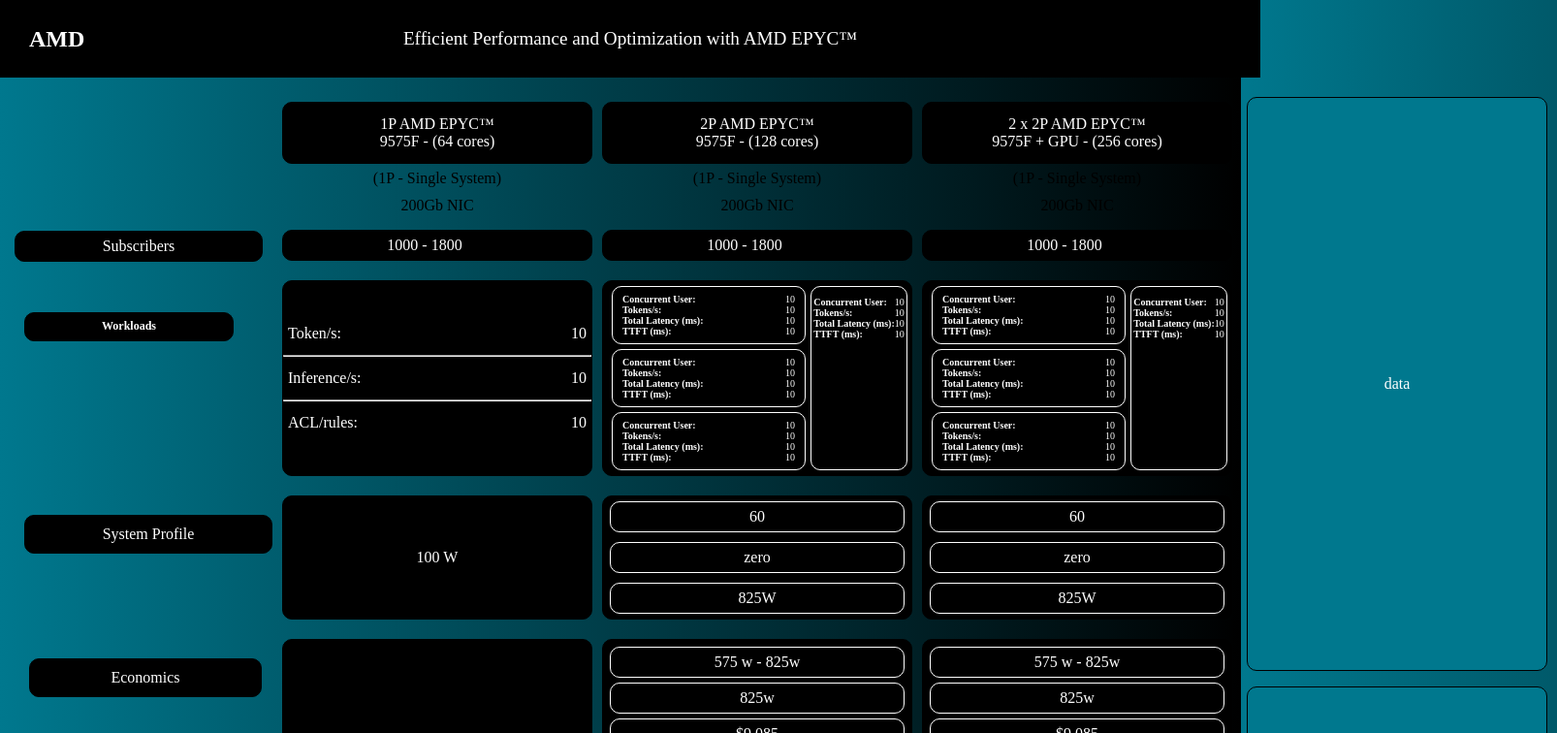
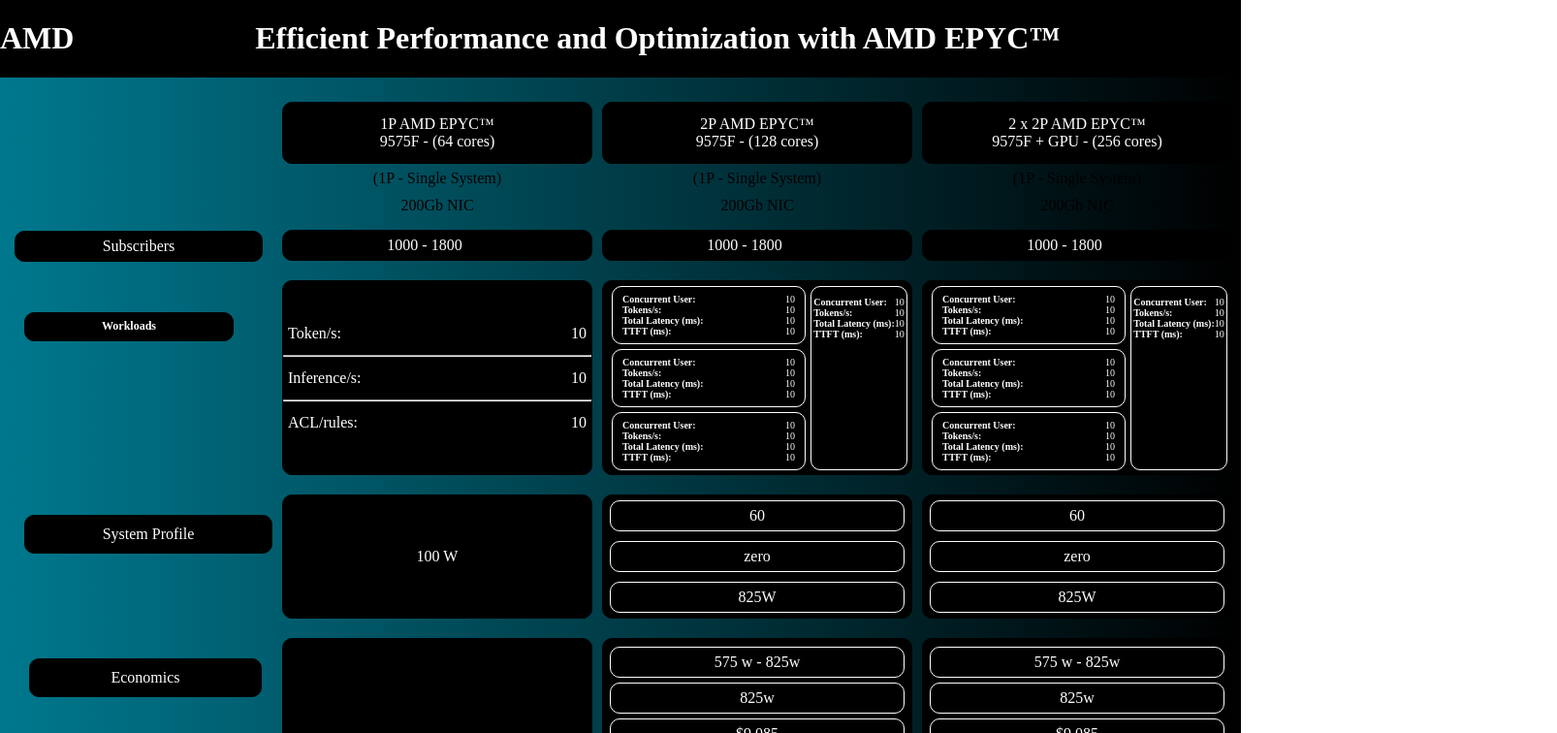
Before and after one commit to Surendra-369/AMD, a React (Create React App) app: page / in a window 1280 px wide. Shown: the top 756 px of the page at 97% size, 1606 px wide, since content can reach past the window. Built offline with nearby package versions, Linux system fonts and the light colour scheme; some icons are missing.

Commit message:
fixed header

```diff
--- a/src/components/Header.jsx
+++ b/src/components/Header.jsx
@@ -1,51 +1,14 @@
-import React from 'react';
+import React from "react";
 
-const Header = () => {
-  return (
-    <div
-      style={{
-        width: '100%',
-        padding: '10px',  // Reduced from 20px
-        height: '60px'    // Added fixed height
-      }}
-      className="header-list"
-    >
-      <div
-        style={{
-          display: 'flex',
-          alignItems: 'center',
-          width: '100%',
-          position: 'relative',
-          height: '100%'  // Fill the parent height
-        }}
-        className="list-items"
-      >
-        <h1
-          style={{
-            fontSize: '1.5rem',  // Reduced from 2rem
-            fontWeight: 'bold',
-            position: 'absolute',
-            left: '20px',
-            margin: 0  // Remove default margins
-          }}
-        >
-          AMD
-        </h1>
-        <h2
-          style={{
-            fontSize: '1.2rem',  // Reduced from 1.5rem
-            fontWeight: 'normal',
-            width: '100%',
-            textAlign: 'center',
-            padding: '0 100px',
-            margin: 0  // Remove default margins
-          }}
-        >
-          Efficient Performance and Optimization with AMD EPYC™
-        </h2>
+const Header = ()=>{
+    return (
+      <div className="header-list">
+      <div className="list-items">
+        <h1 className="left">AMD</h1>
+        <h1 className="centered">Efficient Performance and Optimization with AMD EPYC™</h1>
       </div>
     </div>
-  );
-};
 
-export default Header;
+    )
+}
+export default Header
--- a/src/components/Info.jsx
+++ b/src/components/Info.jsx
@@ -6,7 +6,7 @@
     <>
     <Card
     // width="27em"
-    height="37em"
+    height="33em"
     backgroundColor="rgba(0, 120, 142, 1)"
      alignItems="normal"
     >
--- a/src/components/OnePsystem.jsx
+++ b/src/components/OnePsystem.jsx
@@ -61,7 +61,7 @@
         height="4em"
         // flexDirection="column"
         alignItems="center"
-        backgroundColor='rgba(0, 0, 0, 1)'
+        // backgroundColor='rgba(0, 0, 0, 1)'
         color='rgba(255, 255, 255, 1)'
       >
         1P AMD EPYC™
--- a/src/index.css
+++ b/src/index.css
@@ -7,20 +7,32 @@
 
 
 /* Header CSS */
-.header-list{
+.header-list {
   display: flex;
   flex-direction: column;
   background-color: #000000;
   color: white;
 }
-.list-items{
+
+.list-items {
   display: flex;
   justify-content: space-between;
   background-color: #000000;
   color: white;
   width: 100%;
+  align-items: center; /* Center the items vertically */
+}
 
+.left {
+  /* flex: 1; */
+  text-align: left; /* Align AMD text to the left */
 }
+
+.centered {
+  text-align: center; /* Center the second heading */
+  flex: 2; /* Make the centered text occupy more space */
+}
+
 /* Home CSS */
 .center-content {
   display: flex;
@@ -32,7 +44,7 @@
 .container {
   display: flex;
   width: 100%;
-  /* overflow-x: auto; */
+  overflow-x: auto;
   /* height: 100vh;   */
   margin-top: 20px;
   /* gap: 20px; */
```
